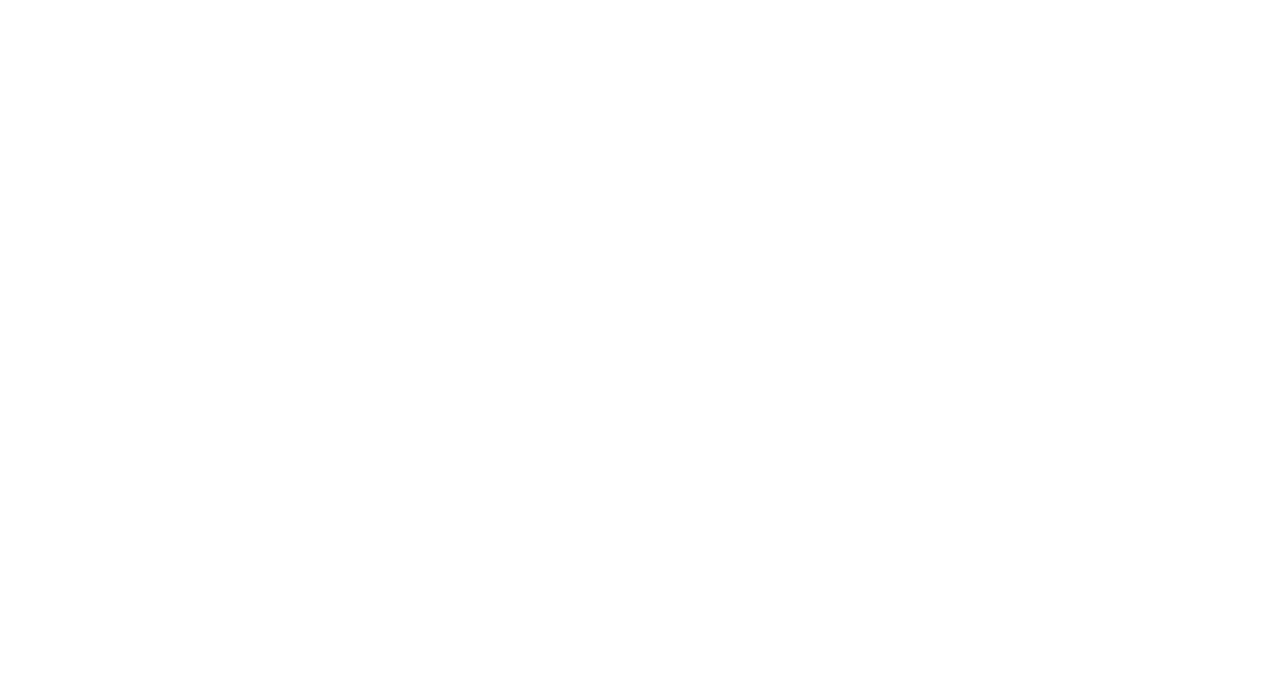
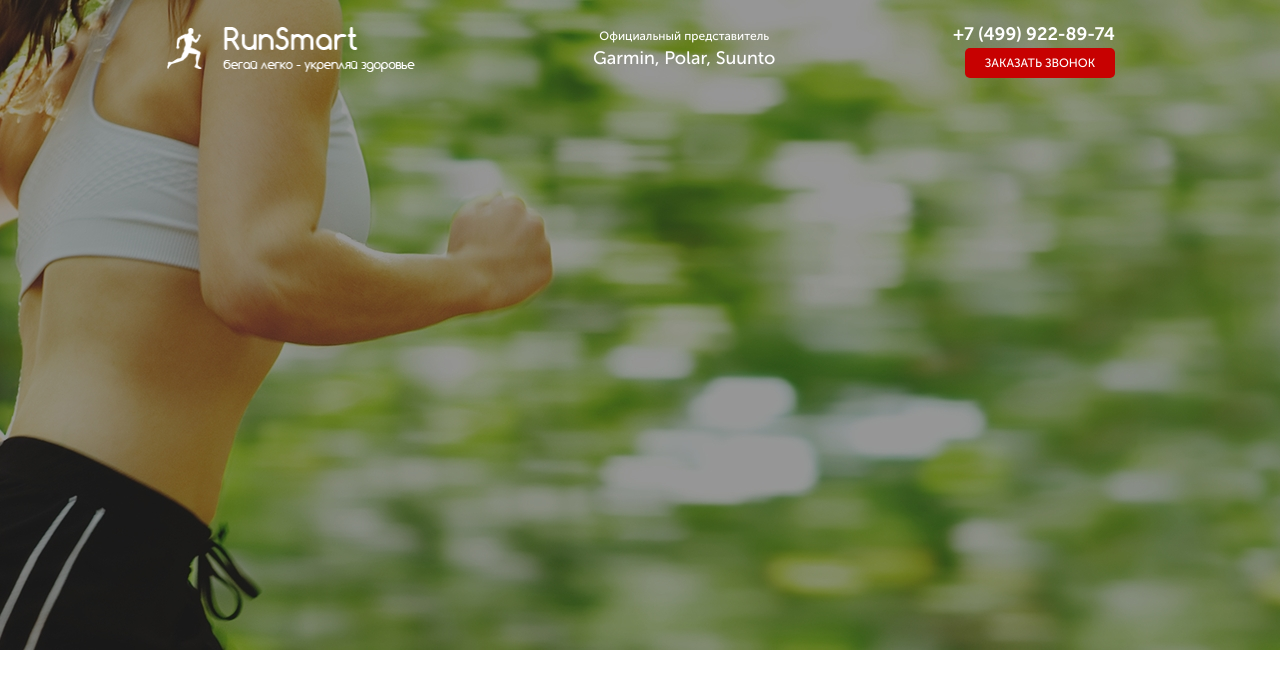
Before and after one commit to vitaliy24/pulsometr-project, a website: page src/index.html in a window 1280 px wide. Drawn offline with Linux system fonts and the light colour scheme.

Commit message:
header added

```diff
--- a/src/index.html
+++ b/src/index.html
@@ -10,6 +10,24 @@
     <link rel="stylesheet" href="css/style.min.css">
 </head>
 <body>
-
+    <div class="promo">
+        <div class="container">
+            <div class="header">
+                <a href="#" class="header__logo">
+                    <img src="icons/logo.png" alt="logo">
+                </a>
+                <div class="header__official">
+                    Официальный представитель
+                    <span>Garmin, Polar, Suunto</span>
+                </div>
+                <div class="header__contacts">
+                    <a href="tel:+74999228974" class="header__phone">
+                        +7 (499) 922-89-74
+                    </a>
+                    <button class="button">заказать звонок</button>
+                </div>
+            </div>
+        </div>
+    </div>
 </body>
 </html>
--- /dev/null
+++ b/src/sass/blocks/_buttons.scss
@@ -0,0 +1,11 @@
+.button {
+    width: 150px;
+    height: 30px;
+    border-radius: 5px;
+    background-color: $main-color;
+    border: none;
+    color: #ffffff;
+    font-size: 12px;
+    font-weight: 500;
+    text-transform: uppercase;
+}
--- /dev/null
+++ b/src/sass/blocks/_header.scss
@@ -0,0 +1,37 @@
+.header {
+    display: flex;
+    justify-content: space-between;
+    align-items: center;
+    &__logo {
+        width: 250px;
+        img {
+            width: 100%;
+        }
+    }
+    &__official {
+        color: #ffffff;
+        font-size: 12px;
+        font-weight: 400;
+        text-align: center;
+        span {
+            display: block;
+            font-size: 18px;
+        }
+    }
+    &__phone {
+        display: block;
+        color: #ffffff;
+        font-size: 18px;
+        font-weight: 700;
+        &:hover {
+            color: #fff;
+            text-decoration: none;
+        }
+    }
+    &__contacts {
+        display: flex;
+        flex-direction: column;
+        align-items: flex-end;
+    }
+
+}
--- /dev/null
+++ b/src/sass/blocks/_promo.scss
@@ -0,0 +1,5 @@
+.promo {
+    min-height: 650px;
+    padding: 21px 0 93px 0;
+    background: url(../../img/bg/bg-girl-run.jpg) center (center/cover) no-repeat;
+}
--- a/src/sass/style.scss
+++ b/src/sass/style.scss
@@ -2,3 +2,10 @@
 * {
     font-family: 'Museo Sans Cyrl', sans-serif;
 }
+.container {
+    max-width: 950px;
+    margin: 0 auto;
+}
+@import 'blocks/promo';
+@import 'blocks/header';
+@import 'blocks/buttons';
```
Also changed, not shown: src/css/style.min.css.
